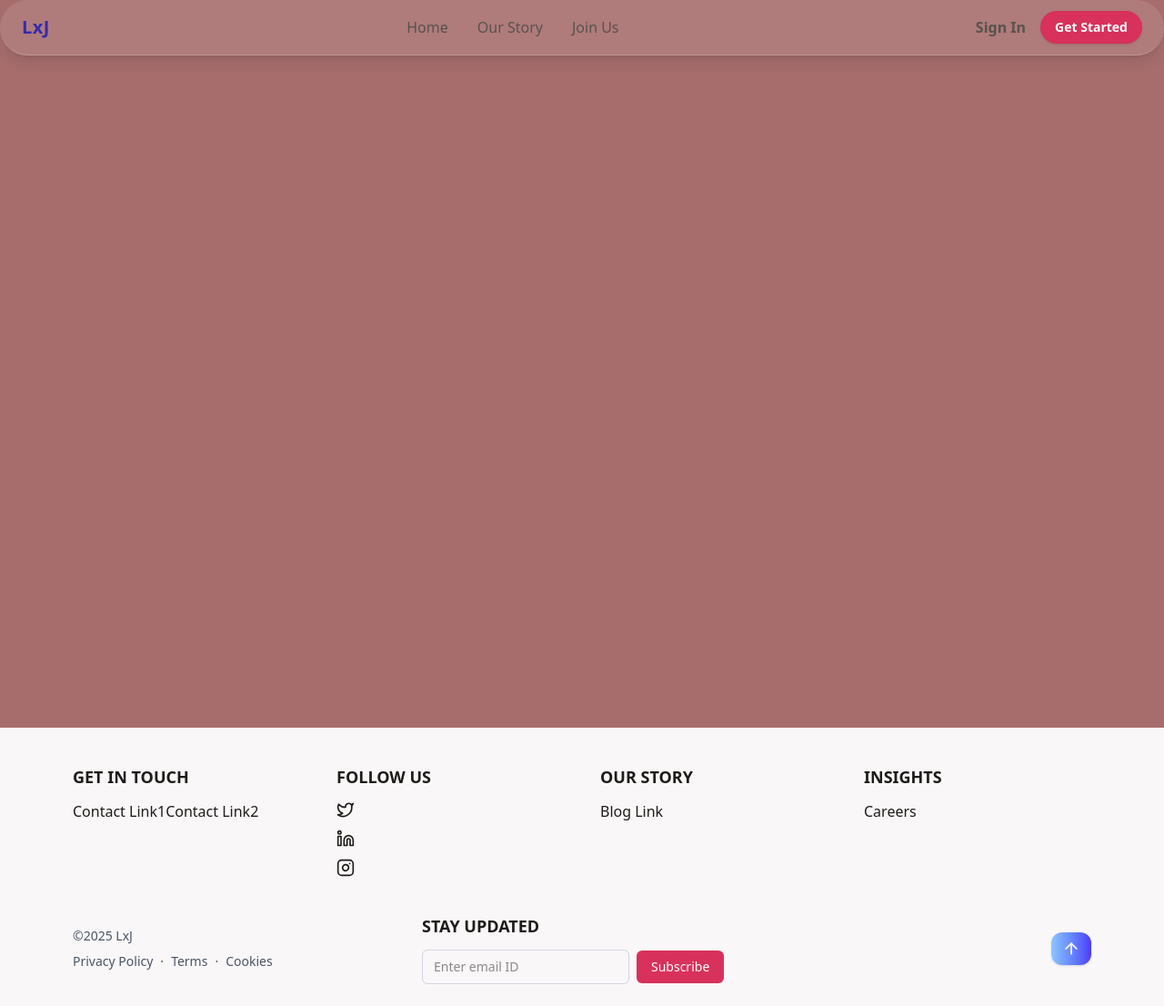
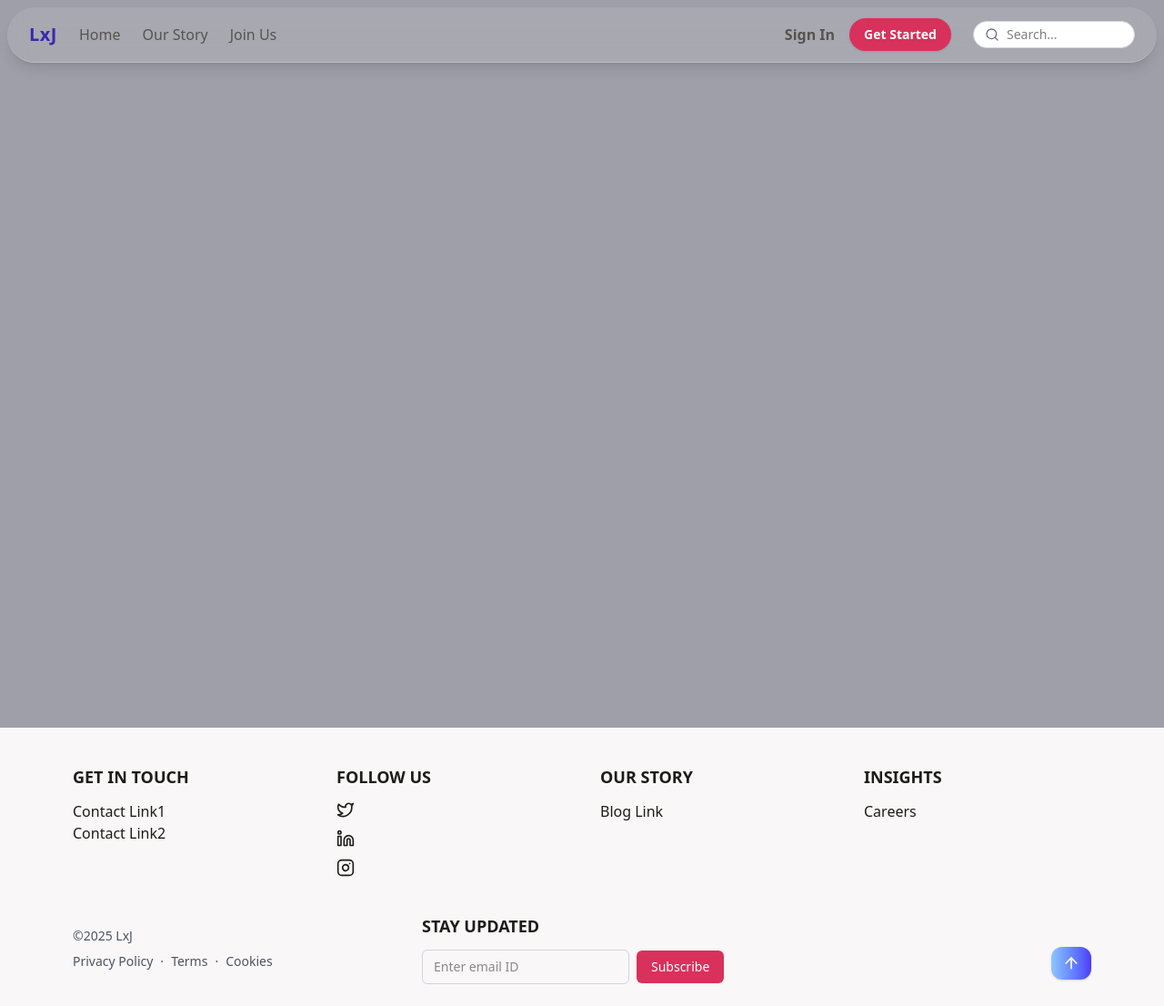
Before and after one commit to Gautam-Kanojiya/ultron-frontend, a React (Vite) app: page / in a window 1280 px wide. Shown: the whole page at 91% size. Built offline with nearby package versions, Linux system fonts and the light colour scheme.

Commit message:
finalized header and footer ui

```diff
--- a/package.json
+++ b/package.json
@@ -11,7 +11,9 @@
   },
   "dependencies": {
     "@tailwindcss/vite": "^4.1.11",
+    "lucide": "^0.525.0",
     "lucide-react": "^0.525.0",
+    "motion": "^12.23.0",
     "react": "^19.1.0",
     "react-dom": "^19.1.0",
     "tailwindcss": "^4.1.11"
--- a/src/App.css
+++ b/src/App.css
@@ -2,4 +2,5 @@
 
 body {
   color: #eff6ff;
+
 }
--- a/src/components/ui/footer.jsx
+++ b/src/components/ui/footer.jsx
@@ -1,7 +1,43 @@
-import React from 'react';
+import React, { useState } from 'react';
 import { Twitter, Linkedin, Instagram, ArrowUp } from 'lucide-react';
 
 export default function Footer() {
+  const [email,setEmail] = useState('');4
+  const [status,setStatus] = useState(null);
+
+  const scrollToTop = () =>{
+    window.scrollTo({
+      top:0,
+      behaviour:'smooth',
+    });
+  };
+
+  const handleSubscribe = async() =>{
+    if(!email){
+      setStatus('please enter a valid email');
+      return ;
+    }
+
+    try{
+      const res = await fetch('https://your-api-url.com/api/subscribe',{
+        method:'POST',
+        headers:{'Content-Type':'application/json'},
+        body:JSON.stringify({email})
+      } ) ;
+
+      if(res.ok){
+        setStatus('subscription successful');
+        setEmail('');
+      }
+      else{
+        setStatus('subscription failed, please try again');
+      }
+    }
+    catch(err){
+        setStatus('an error occurred');
+      }
+  };
+
   return (
     <footer className="w-full bg-[#f9f7f8] text-[#1e1b18] pt-10 pb-6 px-6 md:px-20">
       {/* Top Section */}
@@ -12,6 +48,7 @@ export default function Footer() {
           <h4 className="font-bold text-lg mb-3">GET IN TOUCH</h4>
           <div className="space-y-3">
             <a href="#" className="hover:text-[#1DA1F2]">Contact Link1</a>
+            <br />
             <a href="#" className="hover:text-[#1DA1F2]">Contact Link2</a>
           </div>
         </div>
@@ -68,21 +105,19 @@ export default function Footer() {
               type="email"
               placeholder="Enter email ID"
               className="px-3 py-2 rounded-md border border-gray-300 text-sm w-full sm:w-auto"
+              onChange={(e)=> setEmail(e.target.value)}
             />
-            <button className="bg-[#d8315b] hover:bg-[#ff2056] text-white px-4 py-2 rounded-md text-sm">
+            <button className="bg-[#d8315b] hover:bg-[#ff2056] text-white px-4 py-2 rounded-md text-sm" onClick={handleSubscribe}>
               Subscribe
             </button>
           </div>
         </div>
 
         {/* Back to Top */}
-        <div className="flex justify-start md:justify-end">
-          <a
-            href="#top"
-            className="inline-flex items-center px-3 py-2 rounded-xl text-white bg-gradient-to-r from-blue-300 to-indigo-600 shadow hover:from-indigo-600 hover:to-blue-300"
-          >
+        <div className="flex justify-end md:justify-end md:mt-8">
+          <button onClick={scrollToTop} className="inline-flex items-center px-3 py-2 rounded-xl text-white bg-gradient-to-r from-blue-300 to-indigo-600 shadow hover:from-indigo-600 hover:to-blue-300">
             <ArrowUp className="w-5 h-5" />
-          </a>
+          </button>
         </div>
       </div>
     </footer>
--- a/src/components/ui/navBar.jsx
+++ b/src/components/ui/navBar.jsx
@@ -1,33 +1,46 @@
 import React, { useState } from 'react';
-import { Menu, X } from 'lucide-react';
+import { Menu, X, Search } from 'lucide-react';
 
 export default function Navbar() {
   const [isOpen, setIsOpen] = useState(false);
 
   return (
-    <nav className="fixed top-0 left-0 right-0 z-50 bg-white/10 backdrop-blur-md border-b border-white/20 shadow-lg px-6 py-3 flex items-center justify-between rounded-none md:rounded-full">
+    <nav className="fixed top-2 left-2 right-2 z-50 bg-white/10 backdrop-blur-md border-b border-white/20 shadow-lg px-6 py-3 flex items-center justify-between rounded-none md:rounded-full">
 
-      {/* Logo */}
-      <div className="flex items-center space-x-2">
-        <span className="text-[#372aac] font-bold text-xl tracking-wide">LxJ</span>
+      {/* Left Section: Logo + Nav Links */}
+      <div className="flex items-center space-x-6">
+        <span className="text-[#372aac] font-bold text-xl tracking-wide"> <a href="/">LxJ</a> </span>
+        <div className="hidden md:flex space-x-6 text-[#57534d] font-medium">
+          <a href="#" className="hover:text-[#8bb5f4] transition">Home</a>
+          <a href="#" className="hover:text-[#8ec5ff] transition">Our Story</a>
+          <a href="#" className="hover:text-[#9193ad] transition">Join Us</a>
+        </div>
       </div>
 
-      {/* Center Links: Desktop */}
-      <div className="hidden md:flex space-x-8 text-[#57534d] font-medium">
-        <a href="#" className="hover:text-[#8ec5ff] transition">Home</a>
-        <a href="#" className="hover:text-[#8ec5ff] transition">Our Story</a>
-        <a href="#" className="hover:text-[#8ec5ff] transition">Join Us</a>
-      </div>
+      {/* Center Spacer */}
+      <div className="flex-1"></div>
 
-      {/* Right Auth Buttons: Desktop */}
+      {/* Right Section */}
       <div className="hidden md:flex items-center space-x-4">
+
+        {/* Sign In + Get Started */}
         <button className="text-[#57534d] hover:text-[#d8315b] transition font-semibold">Sign In</button>
         <button className="bg-[#d8315b] hover:bg-[#b92549] text-white px-4 py-2 rounded-full text-sm font-semibold shadow">
           Get Started
         </button>
+
+        {/* Search Bar */}
+        <div className="flex items-center border border-gray-300 rounded-full px-3 py-1 bg-white ml-2">
+          <Search className="h-4 w-4 text-gray-500 mr-2" />
+          <input
+            type="text"
+            placeholder="Search..."
+            className="outline-none text-sm bg-transparent w-32"
+          />
+        </div>
       </div>
 
-      {/* Mobile Toggle Button */}
+      {/* Mobile Toggle */}
       <div className="md:hidden z-50">
         <button onClick={() => setIsOpen(!isOpen)}>
           {isOpen ? <X className="h-6 w-6 text-[#1e1b18]" /> : <Menu className="h-6 w-6 text-[#1e1b18]" />}
@@ -35,16 +48,39 @@ export default function Navbar() {
       </div>
 
       {/* Mobile Dropdown */}
-      <div className={`absolute top-full left-0 w-full bg-white px-6 py-4 md:hidden shadow-lg transition-all duration-300 ease-in-out ${isOpen ? 'block' : 'hidden'}`}>
-        <a href="#" className="block py-2 text-[#1e1b18] hover:text-[#3e92cc]">Home</a>
-        <a href="#" className="block py-2 text-[#1e1b18] hover:text-[#3e92cc]">Our Story</a>
-        <a href="#" className="block py-2 text-[#1e1b18] hover:text-[#3e92cc]">Join Us</a>
-        <hr className="my-2" />
-        <button className="block w-full text-left py-2 text-[#1e1b18] hover:text-[#3e92cc] font-semibold">Sign In</button>
-        <button className="w-full bg-[#d8315b] hover:bg-[#b92549] text-white px-4 py-2 rounded-full text-sm font-semibold shadow mt-2">
-          Get Started
-        </button>
-      </div>
+<div className={`bg-white border border-white/20 rounded-xl absolute top-full left-0 w-full px-6 py-6 md:hidden shadow-lg transition-all duration-300 ease-in-out ${isOpen ? 'block' : 'hidden'}`}>
+  {/* Centered Nav Links */}
+  <div className="flex flex-col items-center justify-center space-y-2 text-[#1e1b18] font-medium">
+    <a href="#" className="hover:text-[#8bb5f4] transition">Home</a>
+    <a href="#" className="hover:text-[#8ec5ff] transition">Our Story</a>
+    <a href="#" className="hover:text-[#9193ad] transition">Join Us</a>
+  </div>
+
+    <hr className="my-4" />
+
+  {/* Auth Buttons */}
+  <div className="flex flex-col items-center space-y-3">
+    <button className="text-[#1e1b18] hover:text-[#3e92cc] font-semibold">Sign In</button>
+    <button className="bg-[#d8315b] hover:bg-[#b92549] text-white px-4 py-2 rounded-full text-sm font-semibold shadow">
+      Get Started
+    </button>
+  </div>
+
+  <hr className="my-4" />
+
+  {/* Search Bar */}
+  <div className="flex items-center justify-center">
+    <div className="flex items-center border border-gray-300 rounded-full px-3 py-1 bg-white">
+      <Search className="h-4 w-4 text-gray-500 mr-2" />
+      <input
+        type="text"
+        placeholder="Search..."
+        className="outline-none text-sm bg-transparent w-32"
+      />
+    </div>
+  </div>
+</div>
+
     </nav>
   );
 }
--- a/src/index.css
+++ b/src/index.css
@@ -1,5 +1,5 @@
 @import "tailwindcss";
 
 body{
-   background-color : #a76d6d;
+   background-color : oklch(70.5% 0.015 286.067);
 }
```
Also changed, not shown: 1 other file (tests, documents, lock files or other folders).
